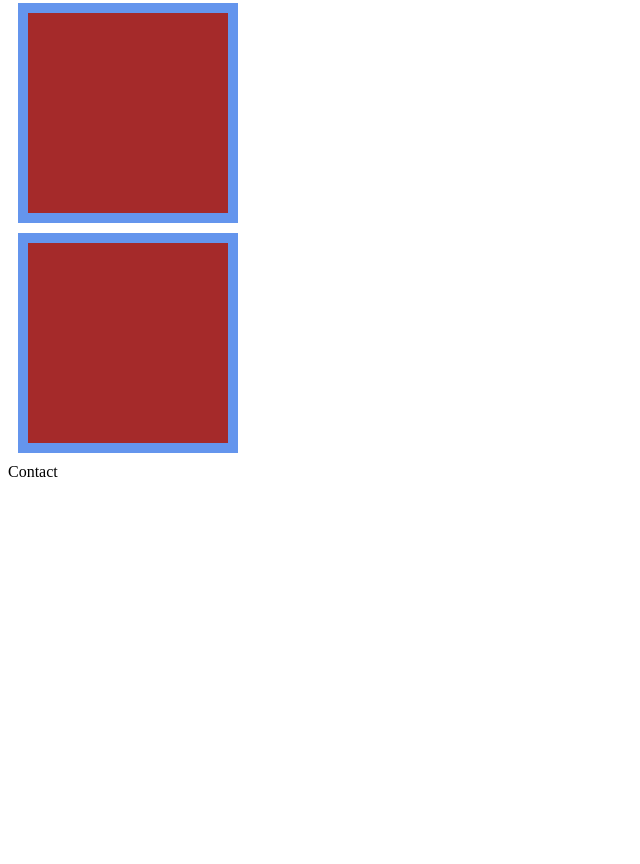
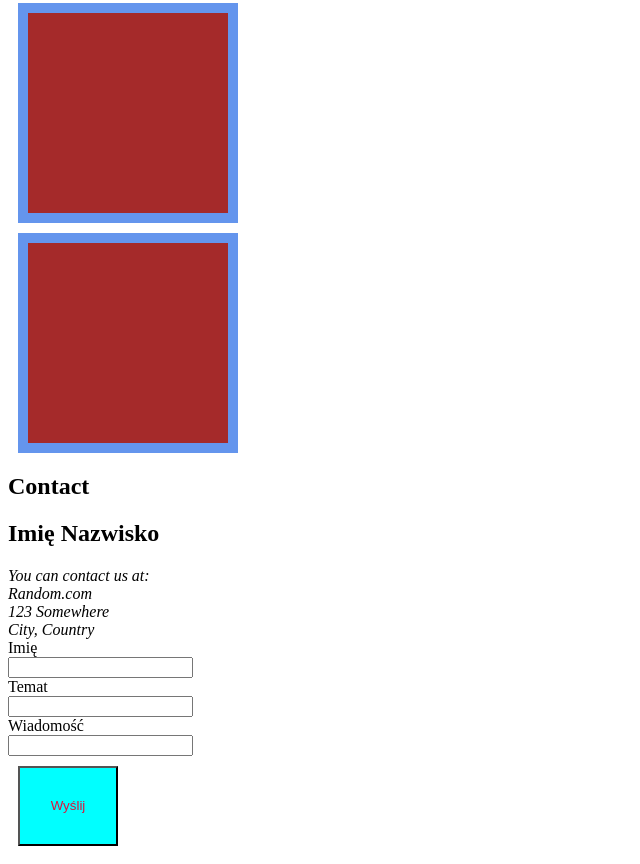
Before and after one commit to Rafal2707/prosta-strona, a plain HTML site: page index.html in a window 1280 px wide. Shown: the part 896-1760 px from the top of the page, without its empty margins (0-640 px from the left). Before the commit the page ends 1385 px from the top, so only its background shows below. Drawn offline with Linux system fonts and the light colour scheme.

Commit message:
Piąta sekcja

```diff
--- a/index.html
+++ b/index.html
@@ -5,13 +5,13 @@
   <meta name="viewport" content="width=device-width, initial-scale=1.0">
   <title>Document</title>
   <link rel="stylesheet" href="/style.css"
-</head>
+< /head>
 <body>
   <nav>
     <ul>
       <li><a id="black-link" href="#about-us">About Us</a></li>
       <li><a id="green-link" href="#skills">Skills</a></li>
-      <li><a id="blue-link"  href="#porfolio">Portfolio</a></li>
+      <li><a id="blue-link"  href="#portfolio">Portfolio</a></li>
       <li><a id="red-link"   href="#contact">Contact</a></li>
     </ul>
   </nav>
@@ -21,21 +21,39 @@
   Alias optio laboriosam et reprehenderit eius sapiente tempore totam atque nemo! Ex consequuntur magni praesentium.
   </p>
   </section>
+
   <section id="skills"><h1>Skills</h1>
   <Header><h2>Nagłówek 2</h2></Header>
   <div class=diva></div>
   <div class=divb></div>
   <div class=divc></div>
   <div class=divd></div>
+</section>
 
-</section>
   <section id="portfolio"><h1>Portfolio</h1>
-  <h2>Nagłówek 3</h2></section>
+  <header><h2>Nagłówek 3</h2></header>
   <div class="div-the-same"></div>
   <div class="div-the-same"></div>
   <div class="div-the-same"></div>
-  <section id="contact">Contact</section>
+</section>
+  <section id="contact"><h1>Contact</h1>
+    <header><h2>Imię Nazwisko</h2></header>
+    <address>
+    You can contact us at:<br>
+    Random.com<br>
+    123 Somewhere <br>
+    City, Country
+    </address>
+    <form action="">
+      <label for="">Imię</label> <br>
+      <input type="text" required> <br>
+      <label for="">Temat</label> <br>
+      <input type="text" required> <br>
+      <label for="">Wiadomość</label> <br>
+      <input type="text" required> <br>
+      <button>Wyślij</button>
+    </form>
+
+  </section>
 </body>
 </html>
-</body>
-</html>
--- a/style.css
+++ b/style.css
@@ -54,3 +54,13 @@ div.div-the-same {
   border: solid cornflowerblue;
   border-width: 10px;
 }
+
+button {
+  height: 80px;
+  width: 100px;
+  background-color: cyan;
+  cursor: pointer;
+  margin: 10px;
+  padding: 10px;
+  color: crimson;
+}
```
